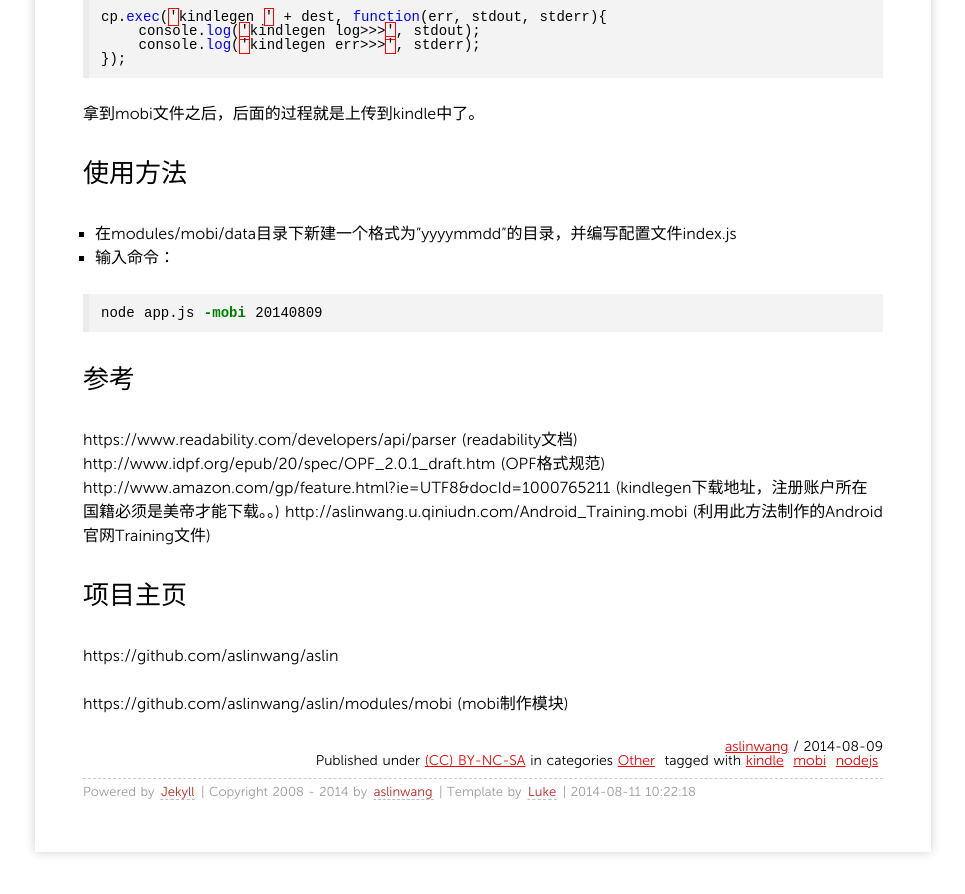
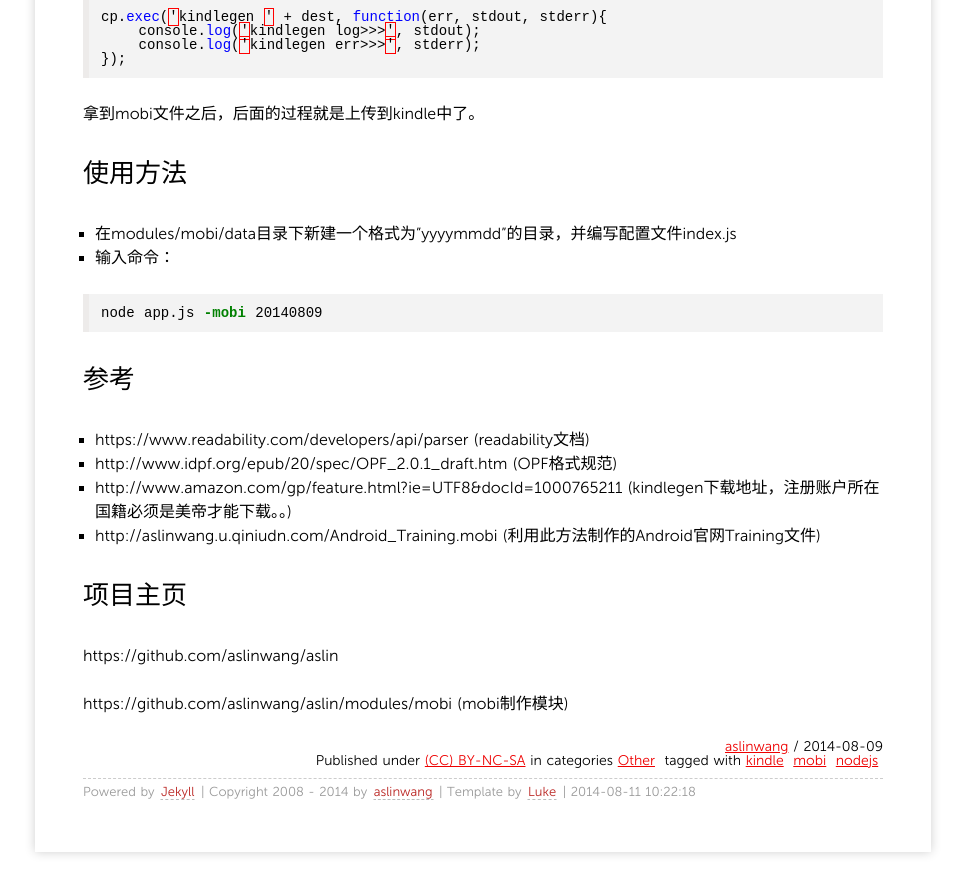
Before and after one commit to aslinwang/aslinwang.github.io, a Jekyll site: the page built from _posts/2014/2014-08-09-mobi-maker.md, in a window 1280 px wide and 900 px high, scrolled down 2738 px. Shown: the top 894 px of the window, without its empty margins (157-1122 px from the left). Built offline with Jekyll 4.4.1, drawn with Linux system fonts in a browser that asks for light colours; Markdown is read by kramdown in place of the engine named in the settings; comment, search, counter and statistics services are not loaded.

```diff
--- a/_posts/2014/2014-08-09-mobi-maker.md
+++ b/_posts/2014/2014-08-09-mobi-maker.md
@@ -155,10 +155,10 @@ node app.js -mobi 20140809
 {% endhighlight %}
 
 ##参考
-https://www.readability.com/developers/api/parser (readability文档)
-http://www.idpf.org/epub/20/spec/OPF_2.0.1_draft.htm (OPF格式规范)
-http://www.amazon.com/gp/feature.html?ie=UTF8&docId=1000765211 (kindlegen下载地址，注册账户所在国籍必须是美帝才能下载。。)
-http://aslinwang.u.qiniudn.com/Android_Training.mobi (利用此方法制作的Android官网Training文件)
+* https://www.readability.com/developers/api/parser (readability文档)
+* http://www.idpf.org/epub/20/spec/OPF_2.0.1_draft.htm (OPF格式规范)
+* http://www.amazon.com/gp/feature.html?ie=UTF8&docId=1000765211 (kindlegen下载地址，注册账户所在国籍必须是美帝才能下载。。)
+* http://aslinwang.u.qiniudn.com/Android_Training.mobi (利用此方法制作的Android官网Training文件)
 
 ##项目主页
 https://github.com/aslinwang/aslin
```
